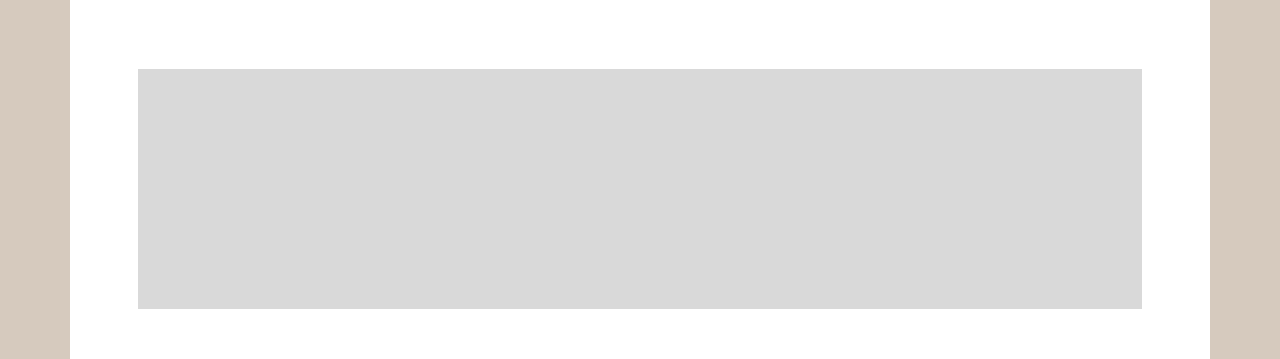
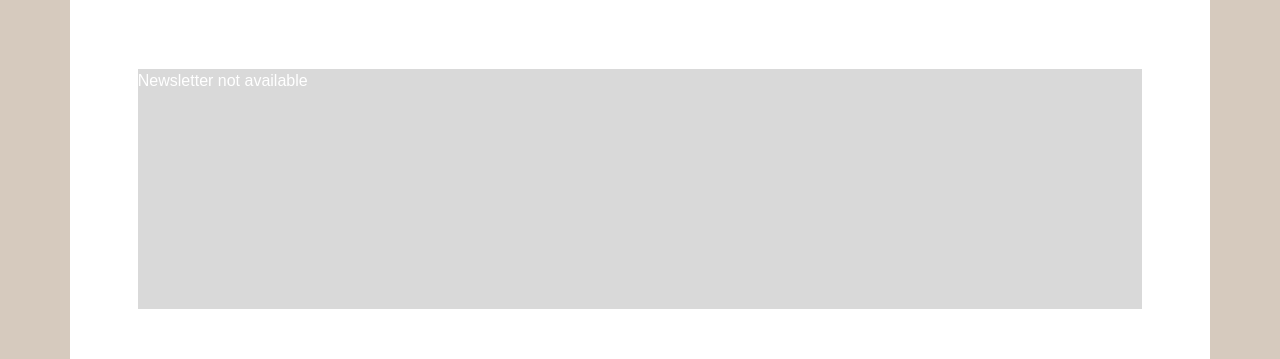
Before and after one commit to nmingora/Accessibility_WebApp, a React (Create React App) app in the folder client/udchat/: page / in a window 1280 px wide. Shown: the part 379-738 px from the top of the page. Built offline with nearby package versions, Linux system fonts and the light colour scheme.

Commit message:
letting the pdf be displayed on the home page

```diff
--- a/client/udchat/src/Components/Home.js
+++ b/client/udchat/src/Components/Home.js
@@ -1,8 +1,9 @@
-import React, { useState } from 'react';
+import React, { useState, useEffect } from 'react';
 import { useNavigate} from 'react-router-dom';
 import './Home.css'; // Importing the CSS file
 import logoImage from '../Images/logo_noName.png'; // Importing the logo image
 import Layout from './Layout';
+import CustomPdfViewer from './CustomPdfViewer';
 
 function Home() {
 
@@ -25,6 +26,8 @@ function Home() {
         navigate('/MyProfile');
     }
 
+
+
     // ----------------------------------------SIDEBAR FUNCTIONALITY--------------------------------------
 
     const [isSidebarOpen, setSidebarOpen] = useState(false);
@@ -34,6 +37,22 @@ function Home() {
     };
 
     // ----------------------------------------NEWS AND ANNOUNCEMENTS------------------------------------
+
+
+
+
+  const [viewPdf, setViewPdf] = useState(null);
+
+  // Fetch the PDF URL from localStorage when the component mounts
+  useEffect(() => {
+    const savedPdf = localStorage.getItem('savedPdf');
+    if (savedPdf) {
+      setViewPdf(savedPdf);
+    }
+  }, []);
+
+
+
 
 
 
@@ -55,7 +74,11 @@ function Home() {
         <div className="section-title">About Us</div>
         <div className="section-content">Welcome to Uptown! Join our interactive and intuitive server, where you have the ability to chat with friends, check news updates, keep up-to-date with events and way more!</div>
         <div className="section-title">Newsletter</div>
-        <div className="rectangle"></div>
+        {viewPdf ? (
+          <CustomPdfViewer fileUrl={viewPdf} />
+        ) : (
+          <div className="rectangle">Newsletter not available</div>
+        )}
         <div className="section-title">Updates</div>
         <div className="section-content">No updates at this time</div>
       </div>
```
